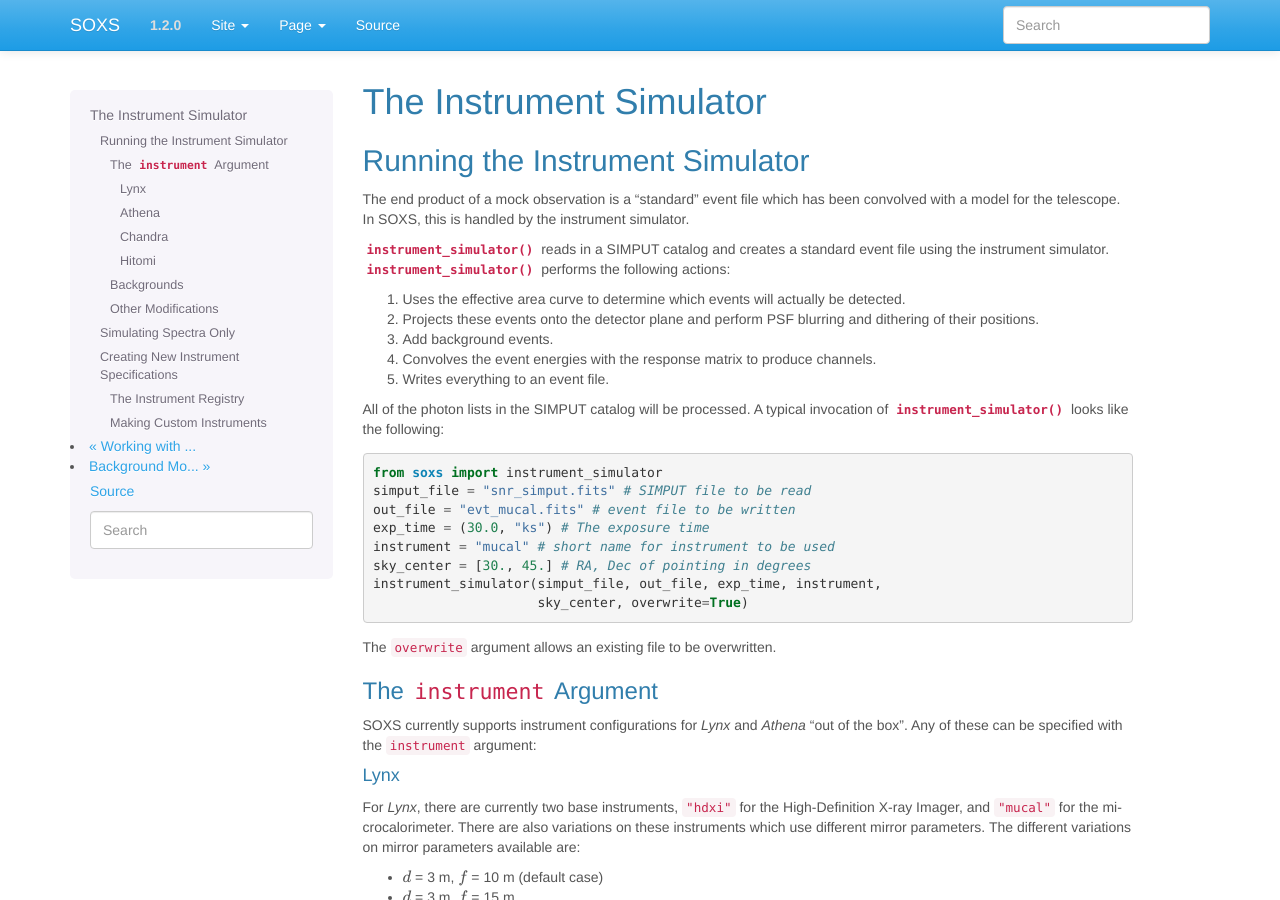
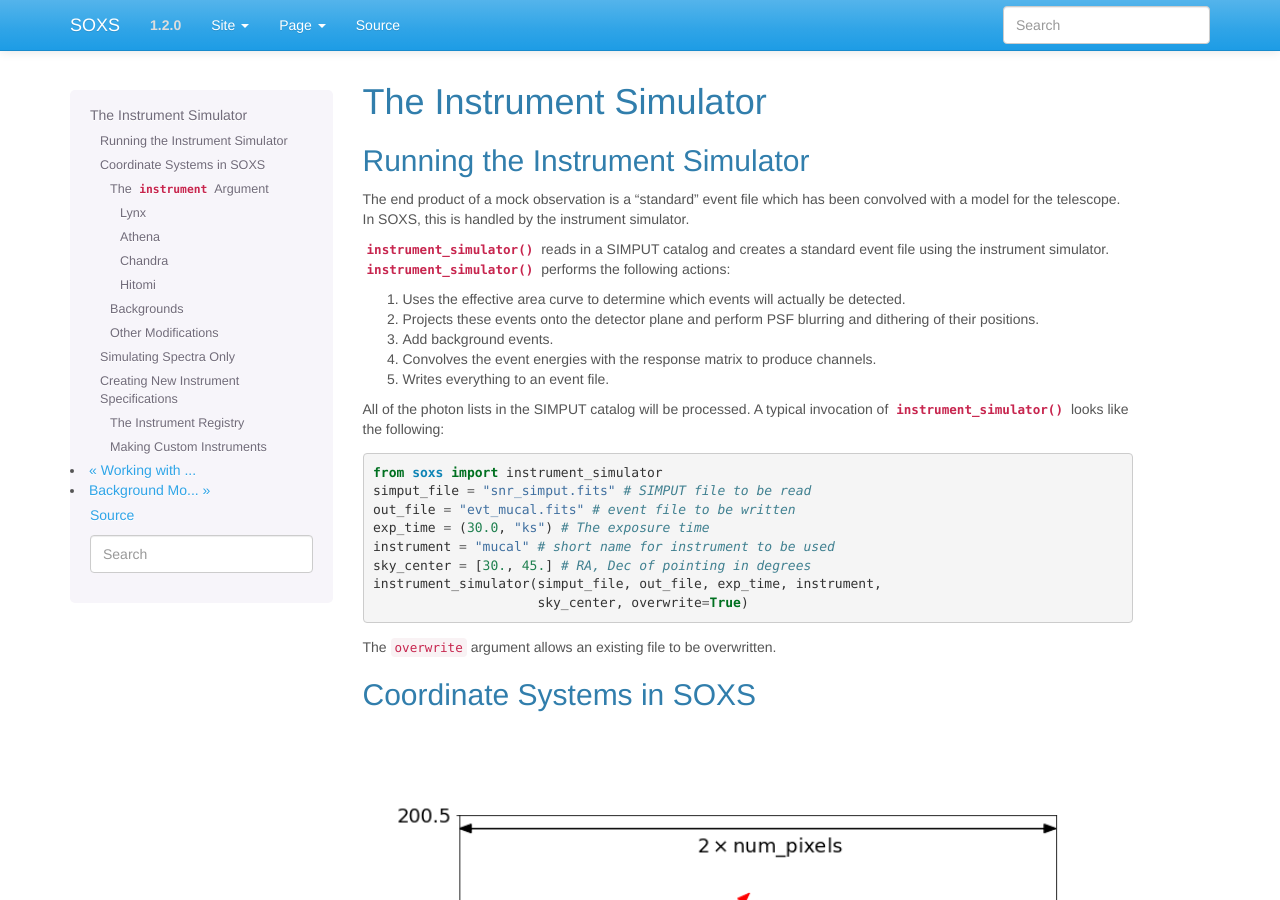
Before and after one commit to lynx-x-ray-observatory/soxs, a Sphinx documentation site: the page built from doc/source/users_guide/instrument.rst, in a window 1280 px wide and 900 px high. Built offline with Sphinx 7.4.7, drawn with Linux system fonts in a browser that asks for light colours.

Commit message:
Begin section on describing coordinate systems

```diff
--- a/doc/source/users_guide/instrument.rst
+++ b/doc/source/users_guide/instrument.rst
@@ -38,6 +38,14 @@
                          sky_center, overwrite=True)
 
 The ``overwrite`` argument allows an existing file to be overwritten.
+
+.. _coords:
+
+Coordinate Systems in SOXS
+--------------------------
+
+.. image:: ../images/det_schematic.png
+    :width: 800px
 
 .. _instrument-arg:
 
```
Also changed, not shown: doc/source/images/det_schematic.png (added).
